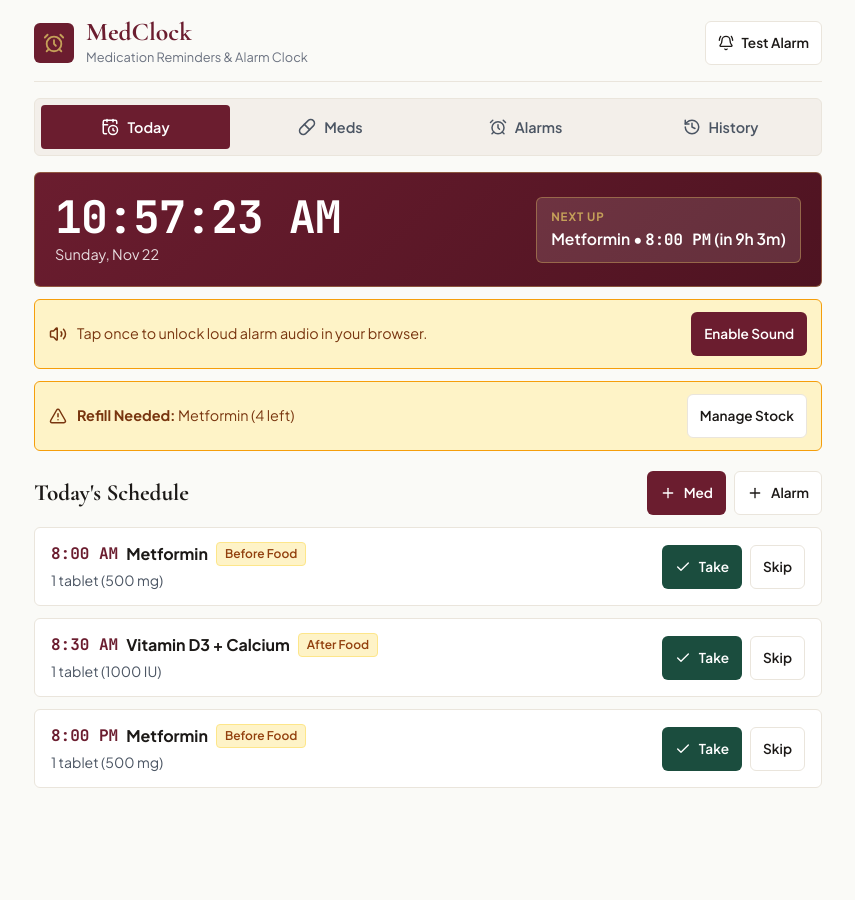
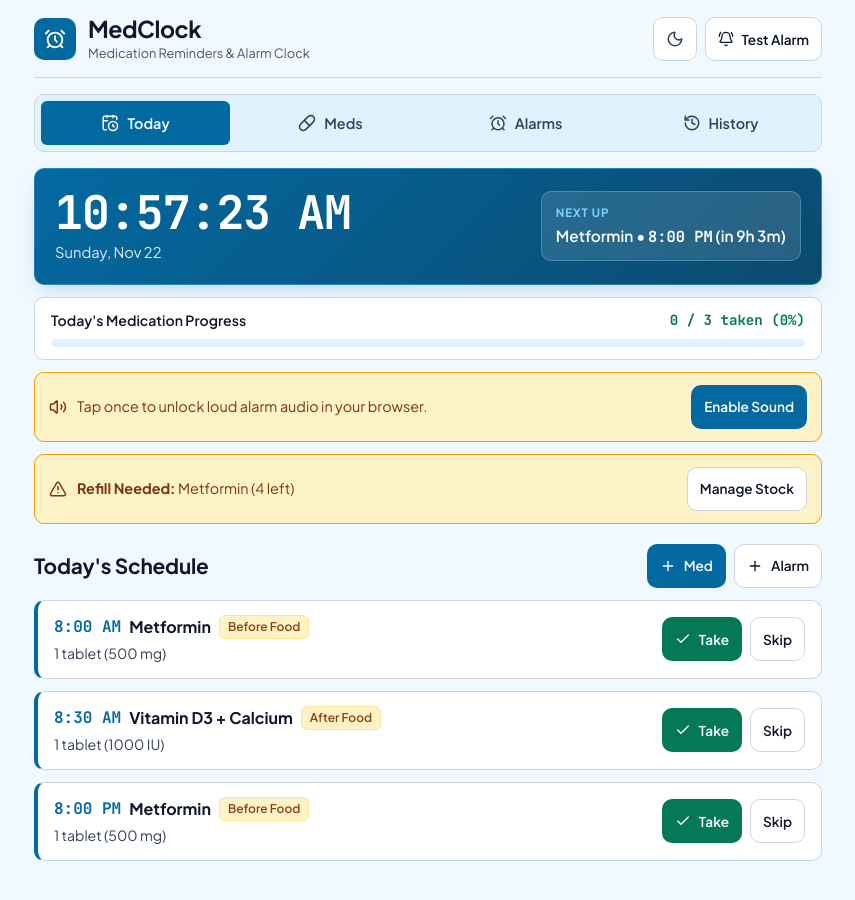
Before and after one commit to Jee1VK/med-alarm-app, a React (Vite) app: page / in a window 1280 px wide. Shown: the whole page, without its empty margins (212-1067 px from the left). Before the commit the page ends 828 px from the top, so only its background shows below. Built offline with nearby package versions, Linux system fonts and the light colour scheme.

Commit message:
feat(ui): clinical sky + emerald palette, bedside night mode, and UX polish

```diff
--- a/index.html
+++ b/index.html
@@ -3,7 +3,7 @@
   <head>
     <meta charset="UTF-8" />
     <meta name="viewport" content="width=device-width, initial-scale=1.0" />
-    <meta name="theme-color" content="#6B1D2F" />
+    <meta name="theme-color" content="#0369A1" />
     <meta name="description" content="MedClock — Medication Reminder & Alarm Clock PWA" />
     <link rel="icon" type="image/svg+xml" href="./icon.svg" />
     <link rel="manifest" href="./manifest.webmanifest" />
--- a/src/App.tsx
+++ b/src/App.tsx
@@ -7,10 +7,12 @@ import {
   CalendarClock,
   Check,
   History,
+  Moon,
   Pencil,
   Pill,
   Plus,
   RefreshCw,
+  Sun,
   Trash2,
   Volume2,
 } from 'lucide-react';
@@ -46,7 +48,13 @@ export function App() {
   const [medications, setMedications] = useState<Medication[]>(initial.medications);
   const [alarms, setAlarms] = useState<GeneralAlarm[]>(initial.alarms);
   const [logs, setLogs] = useState<LogEntry[]>(initial.logs);
-  const [settings] = useState<AppSettings>(initial.settings);
+  const [settings, setSettings] = useState<AppSettings>(initial.settings);
+  const [theme, setTheme] = useState<'light' | 'dark'>(() => {
+    const saved = localStorage.getItem('medclock.theme.v1');
+    if (saved === 'light' || saved === 'dark') return saved;
+    return window.matchMedia?.('(prefers-color-scheme: dark)').matches ? 'dark' : 'light';
+  });
+  const [confirmClearLog, setConfirmClearLog] = useState(false);
 
   const [audioUnlocked, setAudioUnlocked] = useState(false);
   const [notifPermission, setNotifPermission] = useState<NotificationPermission | 'unsupported'>(() =>
@@ -64,6 +72,10 @@ export function App() {
   useEffect(() => saveAlarms(alarms), [alarms]);
   useEffect(() => saveLogs(logs), [logs]);
   useEffect(() => saveSettings(settings), [settings]);
+  useEffect(() => {
+    document.documentElement.dataset.theme = theme;
+    localStorage.setItem('medclock.theme.v1', theme);
+  }, [theme]);
 
   const handleOneTimeAlarmFired = useCallback((alarmId: string) => {
     setAlarms((prev) => prev.map((a) => (a.id === alarmId ? { ...a, enabled: false } : a)));
@@ -293,6 +305,17 @@ export function App() {
           </div>
         </div>
 
+        <div className="header-actions">
+          <button
+            type="button"
+            className="icon-btn"
+            aria-label={theme === 'dark' ? 'Switch to Daylight Mode' : 'Switch to Bedside Night Mode'}
+            title={theme === 'dark' ? 'Daylight Mode' : 'Bedside Night Mode'}
+            onClick={() => setTheme((prev) => (prev === 'dark' ? 'light' : 'dark'))}
+          >
+            {theme === 'dark' ? <Sun size={18} aria-hidden="true" /> : <Moon size={18} aria-hidden="true" />}
+          </button>
+
           <button
             type="button"
             className="btn btn--secondary btn--sm"
@@ -310,8 +333,9 @@ export function App() {
               })
             }
           >
-          <BellRing size={16} /> Test Alarm
+            <BellRing size={16} aria-hidden="true" /> Test Alarm
           </button>
+        </div>
       </header>
 
       <nav className="desktop-nav" aria-label="Main navigation">
@@ -350,6 +374,26 @@ export function App() {
               )}
             </div>
           </section>
+
+          {(() => {
+            const todayMeds = todaySchedule.filter((r) => r.kind === 'medication');
+            const takenCount = todayMeds.filter((r) => r.status === 'taken').length;
+            if (todayMeds.length === 0) return null;
+            const pct = Math.round((takenCount / todayMeds.length) * 100);
+            return (
+              <section className="progress-card" aria-label="Today's medication progress">
+                <div className="progress-header">
+                  <span>Today&apos;s Medication Progress</span>
+                  <span className="tabular-nums" style={{ color: 'var(--color-brand-secondary)' }}>
+                    {takenCount} / {todayMeds.length} taken ({pct}%)
+                  </span>
+                </div>
+                <div className="progress-track">
+                  <div className="progress-fill" style={{ width: `${pct}%` }} />
+                </div>
+              </section>
+            );
+          })()}
 
           {!audioUnlocked && (
             <div className="banner banner--warning" role="status">
@@ -446,7 +490,7 @@ export function App() {
                   return (
                     <article
                       key={row.key}
-                      className={`item-card ${status !== 'pending' ? 'item-card--dim' : ''}`}
+                      className={`item-card ${status !== 'pending' ? 'item-card--done' : ''}`}
                     >
                       <div className="item-meta">
                         <div className="item-title-row">
@@ -487,14 +531,14 @@ export function App() {
 
                 const { alarm } = row;
                 return (
-                  <article key={row.key} className="item-card">
+                  <article key={row.key} className="item-card item-card--alarm">
                     <div className="item-meta">
                       <div className="item-title-row">
-                        <span className="tabular-nums" style={{ fontWeight: 700, color: 'var(--color-brand-primary)' }}>
+                        <span className="tabular-nums" style={{ fontWeight: 700, color: 'var(--color-alarm-indigo)' }}>
                           {formatTime12h(alarm.time)}
                         </span>
                         <h3 className="item-title">{alarm.label}</h3>
-                        <span className="badge">Alarm</span>
+                        <span className="badge badge--blue">Alarm</span>
                       </div>
                       <div className="item-sub">{formatDaysSummary(alarm.days)}</div>
                     </div>
@@ -726,14 +770,60 @@ export function App() {
           <div className="section-header">
             <h2 className="section-title">Adherence &amp; History</h2>
             {logs.length > 0 && (
+              confirmClearLog ? (
+                <div style={{ display: 'flex', gap: 8 }}>
                   <button
                     type="button"
                     className="btn btn--danger btn--sm"
-                onClick={() => setLogs([])}
+                    onClick={() => {
+                      setLogs([]);
+                      setConfirmClearLog(false);
+                    }}
+                  >
+                    Confirm Clear
+                  </button>
+                  <button
+                    type="button"
+                    className="btn btn--secondary btn--sm"
+                    onClick={() => setConfirmClearLog(false)}
+                  >
+                    Cancel
+                  </button>
+                </div>
+              ) : (
+                <button
+                  type="button"
+                  className="btn btn--danger btn--sm"
+                  onClick={() => setConfirmClearLog(true)}
                 >
                   Clear Log
                 </button>
+              )
             )}
+          </div>
+
+          <div className="card" style={{ marginBottom: 14 }}>
+            <div style={{ display: 'flex', flexDirection: 'column', gap: 10 }}>
+              <div style={{ display: 'flex', justifyContent: 'space-between', alignItems: 'center' }}>
+                <label htmlFor="alarm-volume" className="field-label">
+                  Alarm Volume
+                </label>
+                <span className="tabular-nums" style={{ fontWeight: 700 }}>
+                  {Math.round(settings.defaultVolume * 100)}%
+                </span>
+              </div>
+              <input
+                id="alarm-volume"
+                type="range"
+                min={0.2}
+                max={1}
+                step={0.1}
+                value={settings.defaultVolume}
+                onChange={(e) =>
+                  setSettings((prev) => ({ ...prev, defaultVolume: Number(e.target.value) }))
+                }
+              />
+            </div>
           </div>
 
           <div className="card" style={{ marginBottom: 14 }}>
--- a/src/components/RingingModal.tsx
+++ b/src/components/RingingModal.tsx
@@ -34,7 +34,7 @@ export function RingingModal({
   return (
     <dialog
       ref={dialogRef}
-      className="ring-dialog"
+      className={`ring-dialog ${target?.kind === 'medication' ? 'ring-dialog--med' : ''}`}
       aria-labelledby="ring-dialog-title"
       onCancel={(e) => {
         // Prevent accidental Esc dismissal of an active medication/alarm ring
@@ -48,7 +48,7 @@ export function RingingModal({
           </div>
 
           <div>
-            <div className="badge badge--gold">
+            <div className="badge badge--blue">
               {target.kind === 'medication' ? 'Medication Reminder' : 'Alarm'}
               {queueCount > 1 ? ` (+${queueCount - 1} waiting)` : ''}
             </div>
--- a/src/index.css
+++ b/src/index.css
@@ -1,32 +1,120 @@
 :root {
-  --color-brand-primary: #6B1D2F;
-  --color-brand-primary-hover: #541524;
-  --color-brand-accent: #C5A059;
-  --color-brand-secondary: #1B4D3E;
+  /* Light Theme — Calm Clinical Sky & Health Emerald */
+  --color-brand-primary: #0369A1;
+  --color-brand-primary-hover: #075985;
+  --color-brand-accent: #0891B2;
+  --color-brand-secondary: #047857;
+  --color-alarm-indigo: #4F46E5;
 
-  --color-canvas-base: #FAFAF7;
+  --color-canvas-base: #F0F9FF;
   --color-surface-card: #FFFFFF;
-  --color-surface-elevated: #F3EFEA;
-  --color-border-subtle: #EAE5DC;
-  --color-border-focus: #C5A059;
+  --color-surface-elevated: #E0F2FE;
+  --color-border-subtle: #CBD5E1;
+  --color-border-focus: #0284C7;
 
-  --color-text-primary: #1C1917;
-  --color-text-secondary: #4B5563;
-  --color-text-muted: #6B7280;
+  --color-text-primary: #0F172A;
+  --color-text-secondary: #334155;
+  --color-text-muted: #475569;
   --color-text-inverse: #FFFFFF;
 
-  --color-feedback-success: #15803D;
+  --color-feedback-success: #047857;
   --color-feedback-warning: #B45309;
-  --color-feedback-error: #B91C1C;
+  --color-feedback-error: #DC2626;
 
-  --font-display: "Cormorant Garamond", Georgia, serif;
+  --color-hero-bg: linear-gradient(135deg, #0369A1 0%, #0C4A6E 100%);
+  --color-hero-border: rgba(56, 189, 248, 0.45);
+  --color-hero-accent: #7DD3FC;
+
+  --color-badge-bg: #F1F5F9;
+  --color-badge-border: #CBD5E1;
+  --color-badge-text: #334155;
+
+  --color-badge-blue-bg: #E0F2FE;
+  --color-badge-blue-border: #BAE6FD;
+  --color-badge-blue-text: #075985;
+
+  --color-badge-amber-bg: #FEF3C7;
+  --color-badge-amber-border: #FDE68A;
+  --color-badge-amber-text: #92400E;
+
+  --color-badge-green-bg: #DCFCE7;
+  --color-badge-green-border: #BBF7D0;
+  --color-badge-green-text: #166534;
+
+  --color-badge-red-bg: #FEE2E2;
+  --color-badge-red-border: #FECACA;
+  --color-badge-red-text: #991B1B;
+
+  --color-banner-warn-bg: #FEF3C7;
+  --color-banner-warn-border: #F59E0B;
+  --color-banner-warn-text: #78350F;
+
+  --color-input-border: #94A3B8;
+  --color-switch-off: #94A3B8;
+
+  --font-display: "Plus Jakarta Sans", -apple-system, BlinkMacSystemFont, sans-serif;
   --font-sans: "Plus Jakarta Sans", -apple-system, BlinkMacSystemFont, sans-serif;
   --font-mono: "JetBrains Mono", Consolas, monospace;
 
-  --radius-card: 6px;
-  --radius-modal: 8px;
-  --radius-badge: 4px;
+  --radius-card: 10px;
+  --radius-modal: 12px;
+  --radius-badge: 6px;
   --ease-ui: cubic-bezier(0.23, 1, 0.32, 1);
+}
+
+[data-theme="dark"] {
+  /* Bedside Night Mode — Low-Glare Deep Slate & Soft Sky */
+  --color-brand-primary: #0284C7;
+  --color-brand-primary-hover: #0369A1;
+  --color-brand-accent: #38BDF8;
+  --color-brand-secondary: #059669;
+  --color-alarm-indigo: #818CF8;
+
+  --color-canvas-base: #0B1120;
+  --color-surface-card: #131C31;
+  --color-surface-elevated: #1E293B;
+  --color-border-subtle: #334155;
+  --color-border-focus: #38BDF8;
+
+  --color-text-primary: #F8FAFC;
+  --color-text-secondary: #CBD5E1;
+  --color-text-muted: #94A3B8;
+  --color-text-inverse: #FFFFFF;
+
+  --color-feedback-success: #34D399;
+  --color-feedback-warning: #FBBF24;
+  --color-feedback-error: #F87171;
+
+  --color-hero-bg: linear-gradient(135deg, #0F172A 0%, #1E293B 100%);
+  --color-hero-border: rgba(56, 189, 248, 0.35);
+  --color-hero-accent: #38BDF8;
+
+  --color-badge-bg: #1E293B;
+  --color-badge-border: #475569;
+  --color-badge-text: #E2E8F0;
+
+  --color-badge-blue-bg: rgba(14, 165, 233, 0.16);
+  --color-badge-blue-border: rgba(56, 189, 248, 0.35);
+  --color-badge-blue-text: #7DD3FC;
+
+  --color-badge-amber-bg: rgba(245, 158, 11, 0.16);
+  --color-badge-amber-border: rgba(251, 191, 36, 0.35);
+  --color-badge-amber-text: #FDE68A;
+
+  --color-badge-green-bg: rgba(16, 185, 129, 0.16);
+  --color-badge-green-border: rgba(52, 211, 153, 0.35);
+  --color-badge-green-text: #6EE7B7;
+
+  --color-badge-red-bg: rgba(239, 68, 68, 0.18);
+  --color-badge-red-border: rgba(248, 113, 113, 0.4);
+  --color-badge-red-text: #FCA5A5;
+
+  --color-banner-warn-bg: rgba(245, 158, 11, 0.14);
+  --color-banner-warn-border: rgba(251, 191, 36, 0.45);
+  --color-banner-warn-text: #FDE68A;
+
+  --color-input-border: #475569;
+  --color-switch-off: #475569;
 }
 
 *,
@@ -44,6 +132,7 @@ body {
   font-family: var(--font-sans);
   line-height: 1.5;
   -webkit-font-smoothing: antialiased;
+  transition: background-color 200ms var(--ease-ui), color 200ms var(--ease-ui);
 }
 
 .tabular-nums {
@@ -58,7 +147,7 @@ body {
   flex-direction: column;
   max-width: 820px;
   margin: 0 auto;
-  padding: 0 16px 96px;
+  padding: 0 16px calc(96px + env(safe-area-inset-bottom));
 }
 
 .app-header {
@@ -66,7 +155,7 @@ body {
   align-items: center;
   justify-content: space-between;
   gap: 12px;
-  padding: 18px 0 14px;
+  padding: 16px 0 14px;
   border-bottom: 1px solid var(--color-border-subtle);
 }
 
@@ -77,11 +166,11 @@ body {
 }
 
 .brand-mark {
-  width: 40px;
-  height: 40px;
+  width: 42px;
+  height: 42px;
   border-radius: var(--radius-card);
   background: var(--color-brand-primary);
-  color: var(--color-brand-accent);
+  color: #FFFFFF;
   display: grid;
   place-items: center;
   flex-shrink: 0;
@@ -90,16 +179,23 @@ body {
 .brand-title {
   margin: 0;
   font-family: var(--font-display);
-  font-size: 1.6rem;
+  font-size: 1.45rem;
   font-weight: 700;
   line-height: 1.1;
-  color: var(--color-brand-primary);
+  letter-spacing: -0.02em;
+  color: var(--color-text-primary);
 }
 
 .brand-subtitle {
   margin: 2px 0 0;
   font-size: 0.8rem;
   color: var(--color-text-muted);
+}
+
+.header-actions {
+  display: flex;
+  align-items: center;
+  gap: 8px;
 }
 
 /* Navigation */
@@ -124,7 +220,7 @@ body {
   background: var(--color-surface-card);
   border-top: 1px solid var(--color-border-subtle);
   padding: 6px 8px calc(6px + env(safe-area-inset-bottom));
-  box-shadow: 0 -4px 16px rgba(28, 25, 23, 0.06);
+  box-shadow: 0 -4px 16px rgba(15, 23, 42, 0.08);
 }
 
 @media (min-width: 680px) {
@@ -146,7 +242,7 @@ body {
   background: transparent;
   color: var(--color-text-secondary);
   font-family: var(--font-sans);
-  font-size: 0.85rem;
+  font-size: 0.82rem;
   font-weight: 600;
   border-radius: var(--radius-badge);
   display: flex;
@@ -155,7 +251,7 @@ body {
   justify-content: center;
   gap: 3px;
   cursor: pointer;
-  transition: background-color 180ms var(--ease-ui), color 180ms var(--ease-ui), transform 120ms var(--ease-ui);
+  transition: background-color 150ms var(--ease-ui), color 150ms var(--ease-ui), transform 100ms var(--ease-ui);
 }
 
 @media (min-width: 680px) {
@@ -167,7 +263,7 @@ body {
 }
 
 .nav-btn:hover {
-  background: rgba(107, 29, 47, 0.06);
+  background: rgba(2, 132, 199, 0.1);
   color: var(--color-brand-primary);
 }
 
@@ -192,13 +288,13 @@ body {
   border: 1px solid var(--color-border-subtle);
   border-radius: var(--radius-card);
   padding: 16px;
-  box-shadow: 0 2px 4px rgba(28, 25, 23, 0.04), 0 8px 20px -4px rgba(107, 29, 47, 0.06);
+  box-shadow: 0 1px 3px rgba(15, 23, 42, 0.05), 0 8px 20px -6px rgba(2, 132, 199, 0.08);
 }
 
 .hero-clock-card {
   margin-top: 16px;
-  background: linear-gradient(135deg, #6B1D2F 0%, #4E1321 100%);
-  color: var(--color-text-inverse);
+  background: var(--color-hero-bg);
+  color: #FFFFFF;
   border-radius: var(--radius-card);
   padding: 20px;
   display: flex;
@@ -206,11 +302,12 @@ body {
   align-items: center;
   justify-content: space-between;
   gap: 16px;
-  border: 1px solid rgba(197, 160, 89, 0.45);
+  border: 1px solid var(--color-hero-border);
+  box-shadow: 0 10px 24px -8px rgba(3, 105, 161, 0.25);
 }
 
 .hero-time {
-  font-size: clamp(2rem, 5vw, 2.8rem);
+  font-size: clamp(2.1rem, 5vw, 2.9rem);
   font-weight: 700;
   line-height: 1.05;
   letter-spacing: -0.02em;
@@ -218,30 +315,64 @@ body {
 
 .hero-date {
   margin-top: 4px;
-  font-size: 0.9rem;
-  color: rgba(255, 255, 255, 0.85);
+  font-size: 0.92rem;
+  color: rgba(255, 255, 255, 0.88);
 }
 
 .hero-next-pill {
   background: rgba(255, 255, 255, 0.12);
-  border: 1px solid rgba(197, 160, 89, 0.5);
+  border: 1px solid rgba(125, 211, 252, 0.35);
   border-radius: var(--radius-card);
-  padding: 10px 14px;
-  min-width: 210px;
+  padding: 12px 14px;
+  min-width: 220px;
 }
 
 .hero-next-label {
   font-size: 0.72rem;
   text-transform: uppercase;
   letter-spacing: 0.08em;
-  color: var(--color-brand-accent);
+  color: var(--color-hero-accent);
   font-weight: 700;
 }
 
 .hero-next-value {
-  font-size: 0.98rem;
+  font-size: 0.96rem;
   font-weight: 600;
-  margin-top: 2px;
+  margin-top: 3px;
+}
+
+/* Daily Progress Strip */
+.progress-card {
+  margin-top: 12px;
+  padding: 12px 16px;
+  background: var(--color-surface-card);
+  border: 1px solid var(--color-border-subtle);
+  border-radius: var(--radius-card);
+  display: flex;
+  flex-direction: column;
+  gap: 8px;
+}
+
+.progress-header {
+  display: flex;
+  justify-content: space-between;
+  align-items: center;
+  font-size: 0.88rem;
+  font-weight: 600;
+}
+
+.progress-track {
+  height: 8px;
+  border-radius: 9999px;
+  background: var(--color-surface-elevated);
+  overflow: hidden;
+}
+
+.progress-fill {
+  height: 100%;
+  border-radius: 9999px;
+  background: var(--color-brand-secondary);
+  transition: width 240ms var(--ease-ui);
 }
 
 /* Banners */
@@ -258,21 +389,15 @@ body {
 }
 
 .banner--warning {
-  background: #FEF3C7;
-  border: 1px solid #F59E0B;
-  color: #78350F;
+  background: var(--color-banner-warn-bg);
+  border: 1px solid var(--color-banner-warn-border);
+  color: var(--color-banner-warn-text);
 }
 
 .banner--info {
   background: var(--color-surface-elevated);
   border: 1px solid var(--color-border-subtle);
   color: var(--color-text-primary);
-}
-
-.banner--success {
-  background: #DCFCE7;
-  border: 1px solid #86EFAC;
-  color: #14532D;
 }
 
 /* Buttons */
@@ -289,7 +414,7 @@ body {
   justify-content: center;
   gap: 8px;
   cursor: pointer;
-  transition: background-color 180ms var(--ease-ui), transform 120ms var(--ease-ui), border-color 180ms var(--ease-ui);
+  transition: background-color 150ms var(--ease-ui), transform 100ms var(--ease-ui), border-color 150ms var(--ease-ui);
 }
 
 .btn:active {
@@ -321,9 +446,9 @@ body {
 }
 
 .btn--danger {
-  background: #FEE2E2;
-  color: var(--color-feedback-error);
-  border-color: #FECACA;
+  background: var(--color-badge-red-bg);
+  color: var(--color-badge-red-text);
+  border-color: var(--color-badge-red-border);
 }
 
 .btn--sm {
@@ -343,6 +468,7 @@ body {
   display: inline-grid;
   place-items: center;
   cursor: pointer;
+  transition: background-color 150ms var(--ease-ui), color 150ms var(--ease-ui);
 }
 
 .icon-btn:hover {
@@ -362,8 +488,9 @@ body {
 .section-title {
   margin: 0;
   font-family: var(--font-display);
-  font-size: 1.45rem;
+  font-size: 1.3rem;
   font-weight: 700;
+  letter-spacing: -0.01em;
   color: var(--color-text-primary);
 }
 
@@ -376,6 +503,7 @@ body {
 .item-card {
   background: var(--color-surface-card);
   border: 1px solid var(--color-border-subtle);
+  border-left: 4px solid var(--color-brand-primary);
   border-radius: var(--radius-card);
   padding: 14px 16px;
   display: flex;
@@ -383,6 +511,15 @@ body {
   align-items: center;
   justify-content: space-between;
   gap: 12px;
+}
+
+.item-card--alarm {
+  border-left-color: var(--color-alarm-indigo);
+}
+
+.item-card--done {
+  border-left-color: var(--color-brand-secondary);
+  opacity: 0.72;
 }
 
 .item-card--dim {
@@ -423,27 +560,33 @@ body {
   border-radius: var(--radius-badge);
   font-size: 0.75rem;
   font-weight: 600;
-  background: var(--color-surface-elevated);
-  color: var(--color-text-secondary);
-  border: 1px solid var(--color-border-subtle);
+  background: var(--color-badge-bg);
+  color: var(--color-badge-text);
+  border: 1px solid var(--color-badge-border);
+}
+
+.badge--blue {
+  background: var(--color-badge-blue-bg);
+  color: var(--color-badge-blue-text);
+  border-color: var(--color-badge-blue-border);
 }
 
 .badge--gold {
-  background: #FEF3C7;
-  color: #92400E;
-  border-color: #FDE68A;
+  background: var(--color-badge-amber-bg);
+  color: var(--color-badge-amber-text);
+  border-color: var(--color-badge-amber-border);
 }
 
 .badge--green {
-  background: #DCFCE7;
-  color: #166534;
-  border-color: #BBF7D0;
+  background: var(--color-badge-green-bg);
+  color: var(--color-badge-green-text);
+  border-color: var(--color-badge-green-border);
 }
 
 .badge--red {
-  background: #FEE2E2;
-  color: #991B1B;
-  border-color: #FECACA;
+  background: var(--color-badge-red-bg);
+  color: var(--color-badge-red-text);
+  border-color: var(--color-badge-red-border);
 }
 
 /* Native Toggle Switch (44px hit target) */
@@ -461,7 +604,7 @@ body {
   appearance: none;
   width: 48px;
   height: 28px;
-  background: #D6D3D1;
+  background: var(--color-switch-off);
   border-radius: 9999px;
   cursor: pointer;
   transition: background-color 180ms var(--ease-ui);
@@ -476,7 +619,7 @@ body {
   height: 22px;
   background: #FFFFFF;
   border-radius: 50%;
-  box-shadow: 0 1px 3px rgba(0, 0, 0, 0.2);
+  box-shadow: 0 1px 3px rgba(0, 0, 0, 0.25);
   transition: transform 180ms var(--ease-ui);
 }
 
@@ -497,7 +640,7 @@ dialog {
   max-height: calc(100dvh - 32px);
   background: var(--color-surface-card);
   color: var(--color-text-primary);
-  box-shadow: 0 24px 48px -12px rgba(28, 25, 23, 0.28);
+  box-shadow: 0 24px 48px -12px rgba(15, 23, 42, 0.35);
 }
 
 dialog:modal {
@@ -505,8 +648,8 @@ dialog:modal {
 }
 
 dialog::backdrop {
-  background: rgba(28, 25, 23, 0.55);
-  backdrop-filter: blur(3px);
+  background: rgba(15, 23, 42, 0.6);
+  backdrop-filter: blur(4px);
   overflow: hidden;
   overscroll-behavior: contain;
 }
@@ -523,9 +666,9 @@ dialog::backdrop {
 .dialog-title {
   margin: 0;
   font-family: var(--font-display);
-  font-size: 1.4rem;
+  font-size: 1.25rem;
   font-weight: 700;
-  color: var(--color-brand-primary);
+  color: var(--color-text-primary);
 }
 
 .dialog-body {
@@ -561,7 +704,7 @@ dialog::backdrop {
 .textarea {
   min-height: 44px;
   padding: 10px 12px;
-  border: 1px solid #D6D3D1;
+  border: 1px solid var(--color-input-border);
   border-radius: var(--radius-card);
   font-family: var(--font-sans);
   font-size: 0.95rem;
@@ -577,7 +720,7 @@ dialog::backdrop {
 .input:user-invalid,
 .select:user-invalid {
   border-color: var(--color-feedback-error);
-  background: #FEF2F2;
+  background: var(--color-badge-red-bg);
 }
 
 .field-error {
@@ -612,17 +755,22 @@ dialog::backdrop {
 
 .day-chip[aria-pressed="true"] {
   background: var(--color-brand-primary);
-  color: var(--color-text-inverse);
+  color: #FFFFFF;
   border-color: var(--color-brand-primary);
 }
 
-/* Fullscreen Ringing Dialog */
+/* Fullscreen Ringing Dialog — Urgent Medical Alert Red / Sky */
 .ring-dialog {
   width: min(460px, calc(100vw - 24px));
-  background: var(--color-brand-primary);
-  color: var(--color-text-inverse);
-  border: 2px solid var(--color-brand-accent);
+  background: linear-gradient(160deg, #991B1B 0%, #7F1D1D 100%);
+  color: #FFFFFF;
+  border: 2px solid #FCA5A5;
   text-align: center;
+}
+
+.ring-dialog--med {
+  background: linear-gradient(160deg, #0369A1 0%, #0C4A6E 100%);
+  border-color: #7DD3FC;
 }
 
 .ring-dialog__inner {
@@ -637,9 +785,9 @@ dialog::backdrop {
   width: 72px;
   height: 72px;
   border-radius: 50%;
-  background: rgba(197, 160, 89, 0.22);
-  border: 2px solid var(--color-brand-accent);
-  color: var(--color-brand-accent);
+  background: rgba(255, 255, 255, 0.16);
+  border: 2px solid rgba(255, 255, 255, 0.7);
+  color: #FFFFFF;
   display: grid;
   place-items: center;
   animation: ring-pulse 1.2s ease-in-out infinite;
@@ -669,8 +817,8 @@ dialog::backdrop {
   width: 100%;
   border-radius: var(--radius-card);
   border: none;
-  background: var(--color-brand-accent);
-  color: #1C1917;
+  background: #10B981;
+  color: #052E16;
   font-size: 1.05rem;
   font-weight: 700;
   cursor: pointer;
@@ -689,8 +837,8 @@ dialog::backdrop {
 .ring-btn-ghost {
   min-height: 46px;
   border-radius: var(--radius-card);
-  border: 1px solid rgba(255, 255, 255, 0.35);
-  background: rgba(255, 255, 255, 0.12);
+  border: 1px solid rgba(255, 255, 255, 0.4);
+  background: rgba(255, 255, 255, 0.14);
   color: #FFFFFF;
   font-weight: 600;
   cursor: pointer;
@@ -723,5 +871,15 @@ dialog::backdrop {
 }
 
 .stock-bar-fill--low {
-  background: var(--color-feedback-warning);
+  background: var(--color-feedback-error);
 }
+
+@media (prefers-reduced-motion: reduce) {
+  *,
+  *::before,
+  *::after {
+    animation-duration: 0.01ms !important;
+    animation-iteration-count: 1 !important;
+    transition-duration: 0.01ms !important;
+  }
+}
```
Also changed, not shown: public/icon.svg, public/manifest.webmanifest, 1 other file (tests, documents, lock files or other folders). Lines whose indentation alone changed are shown as unchanged.
